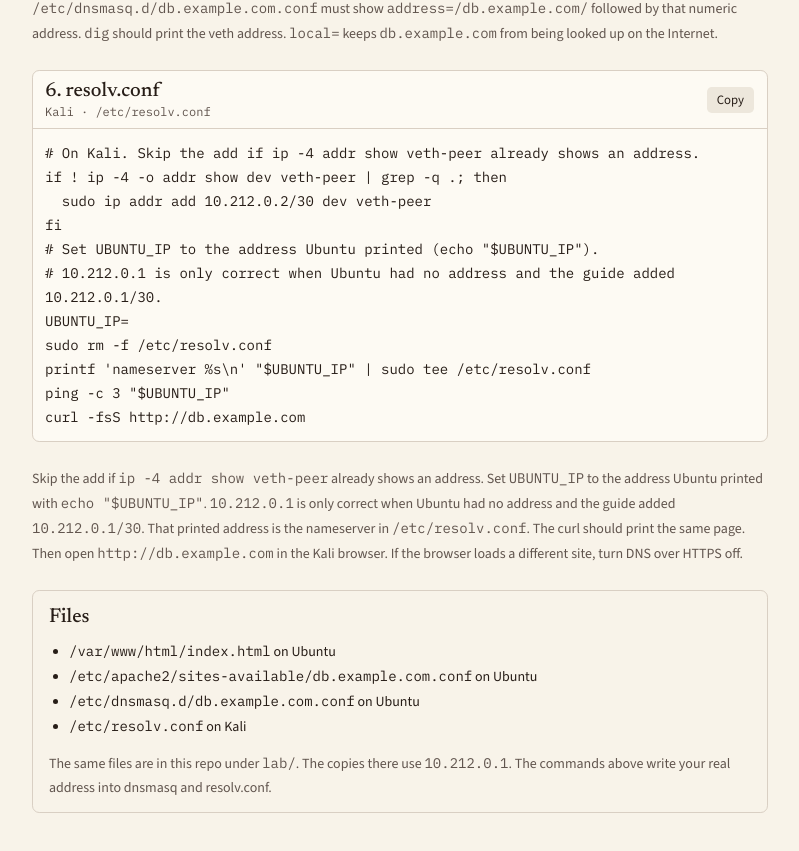
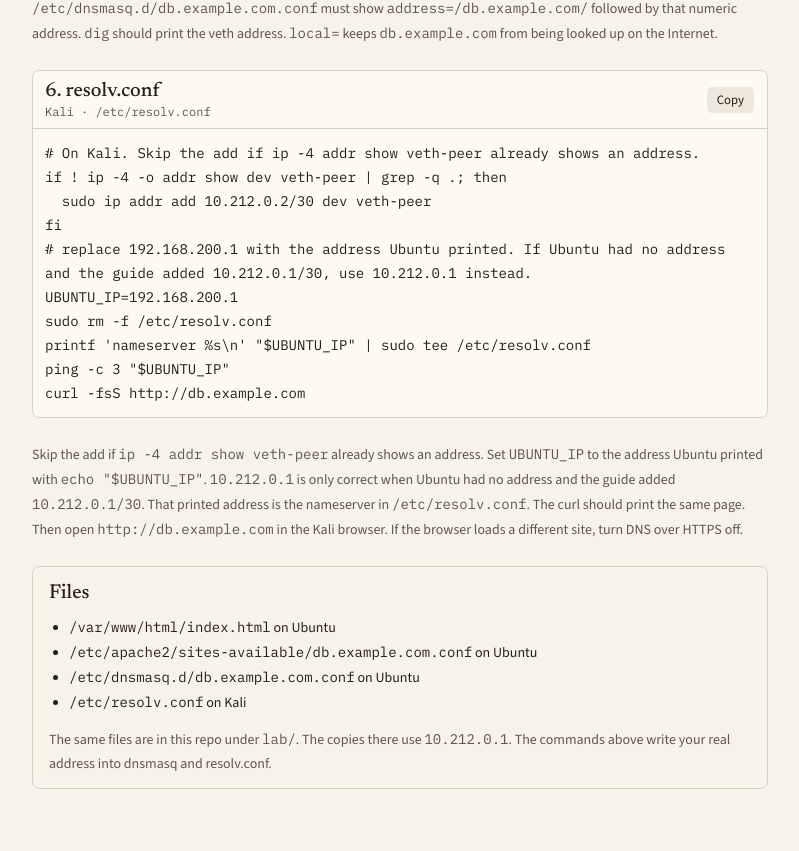
Before and after one commit to GalaticMatters/COM212labs, a Next.js app: page / in a window 1280 px wide. Shown: the part 2434-3285 px from the top of the page, without its empty margins (240-1039 px from the left). After the commit the page ends 3263 px from the top, so only its background shows below. Built offline with nearby package versions, Linux system fonts and the light colour scheme.

Commit message:
Put Ubuntu's printed address in Kali's resolv.conf.
Co-authored-by: tonynguyen.test12 <tonynguyen.test12@gmail.com>

```diff
--- a/app/page.tsx
+++ b/app/page.tsx
@@ -71,9 +71,8 @@ fi`,
 if ! ip -4 -o addr show dev veth-peer | grep -q .; then
   sudo ip addr add 10.212.0.2/30 dev veth-peer
 fi
-# Set UBUNTU_IP to the address Ubuntu printed (echo "$UBUNTU_IP").
-# 10.212.0.1 is only correct when Ubuntu had no address and the guide added 10.212.0.1/30.
-UBUNTU_IP=
+# replace 192.168.200.1 with the address Ubuntu printed. If Ubuntu had no address and the guide added 10.212.0.1/30, use 10.212.0.1 instead.
+UBUNTU_IP=192.168.200.1
 sudo rm -f /etc/resolv.conf
 printf 'nameserver %s\\n' "$UBUNTU_IP" | sudo tee /etc/resolv.conf
 ping -c 3 "$UBUNTU_IP"
```
